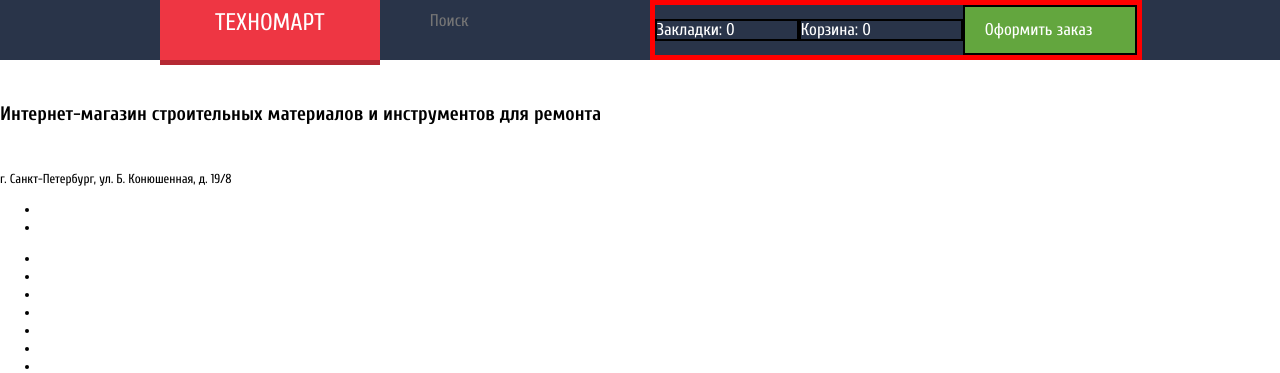
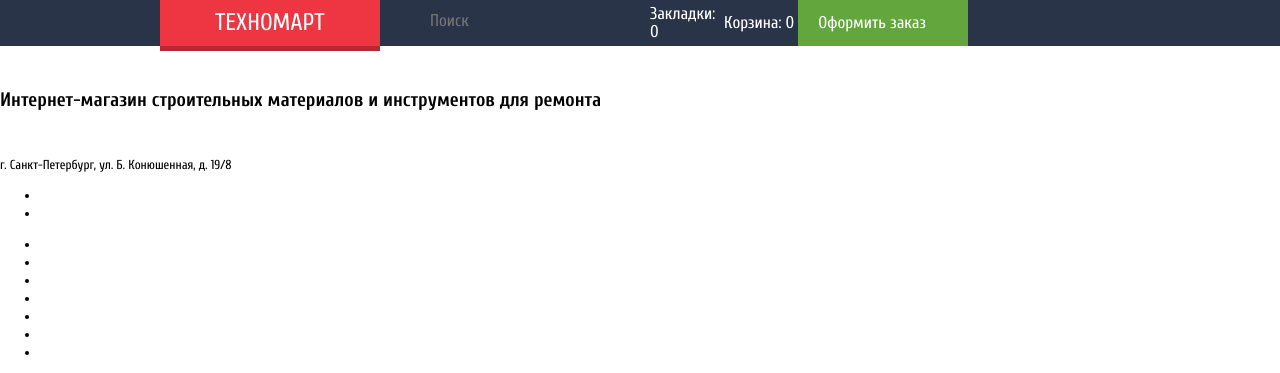
Before and after one commit to hajekervomb/Techomart, a plain HTML site: page Техномарт/index.html in a window 1280 px wide. Shown: the top 373 px of the page. Drawn offline with Linux system fonts and the light colour scheme; a web font is replaced by a local one.

Commit message:
Заменил ul на див в хедере
Как сделать чтобы блок растягивался на всю ширину родителя? flex: 1;
flex-wrap: nowrap для ссылок?!
Добавить маргин справа для ссылок?

```diff
--- a/Техномарт/css/style.css
+++ b/Техномарт/css/style.css
@@ -161,17 +161,17 @@ input[type="radio"].visually-hidden {
   border: 5px solid red;
 }
 
-.button-list a {
-  margin: 0;
-  padding: 0;
-  display: block;
+.header-buttons {
+    display: flex;
+    align-items: center;
 }
 
-.button-item {
-  box-sizing: border-box;
-  border: 2px solid black;
+.header-buttons a {
+
+    flex: 1;
 }
-.button-item1 a{
+
+.bookmarks a{
   width: 140px;
 }
 
@@ -179,7 +179,7 @@ input[type="radio"].visually-hidden {
   width: 160px;
 }
 
-.button-item3 a{
+.ordering {
   min-width: 150px;
   padding: 14px 0;
   padding-left: 20px;
--- a/Техномарт/index.html
+++ b/Техномарт/index.html
@@ -20,11 +20,11 @@
             <input type="search" name="question" placeholder="Поиск">
             <input class="visually-hidden" type="submit" value="Найти">
           </form>
-          <ul class="button-list">
-            <li class="button-item button-item1"><a href="#">Закладки: 0</a></li>
-            <li class="button-item button-item2"><a href="#">Корзина: 0</a></li>
-            <li class="button-item button-item3"><a href="#">Оформить заказ</a></li>
-          </ul>
+          <div class="header-buttons">
+            <a class="bookmarks" href="#">Закладки: 0</a>
+            <a class="basket" href="#">Корзина: 0</a>
+            <a class="ordering" href="#">Оформить заказ</a>
+          </div>
         </section>
       </div>
     </div>
```
